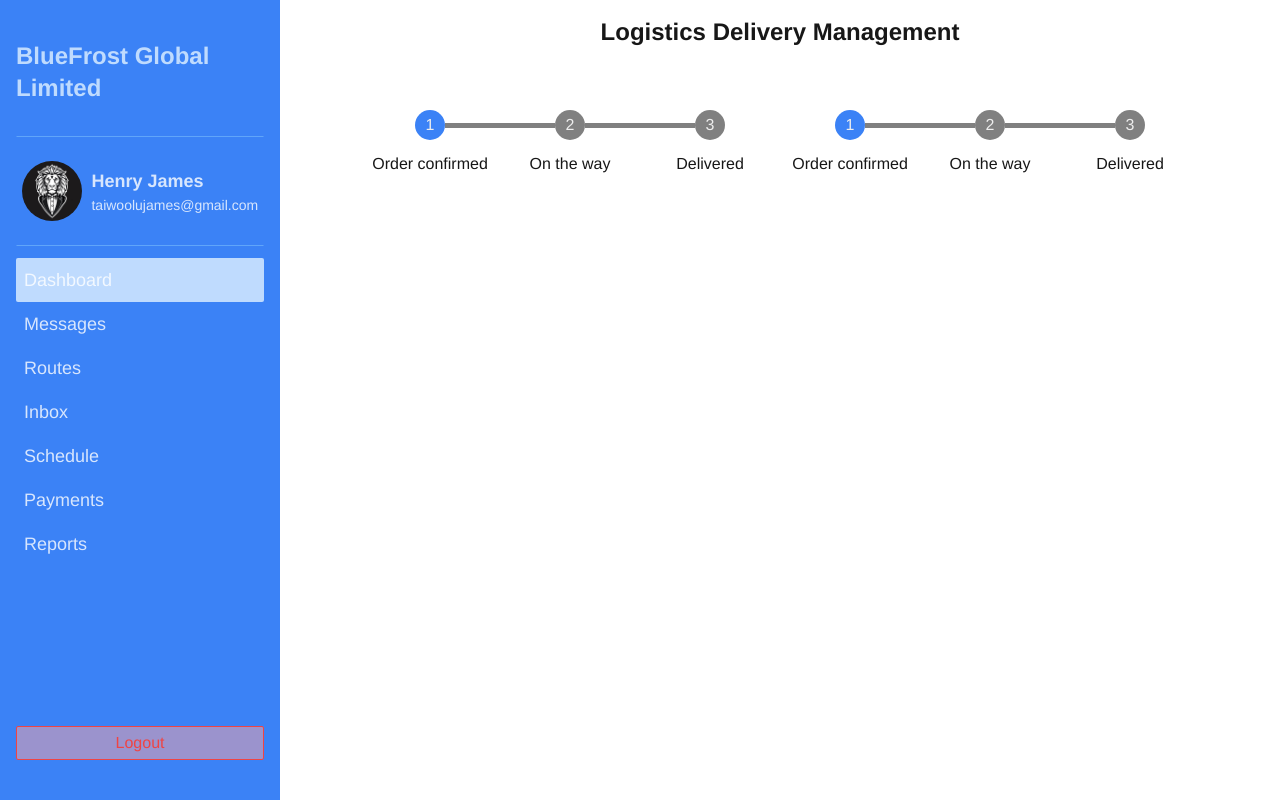
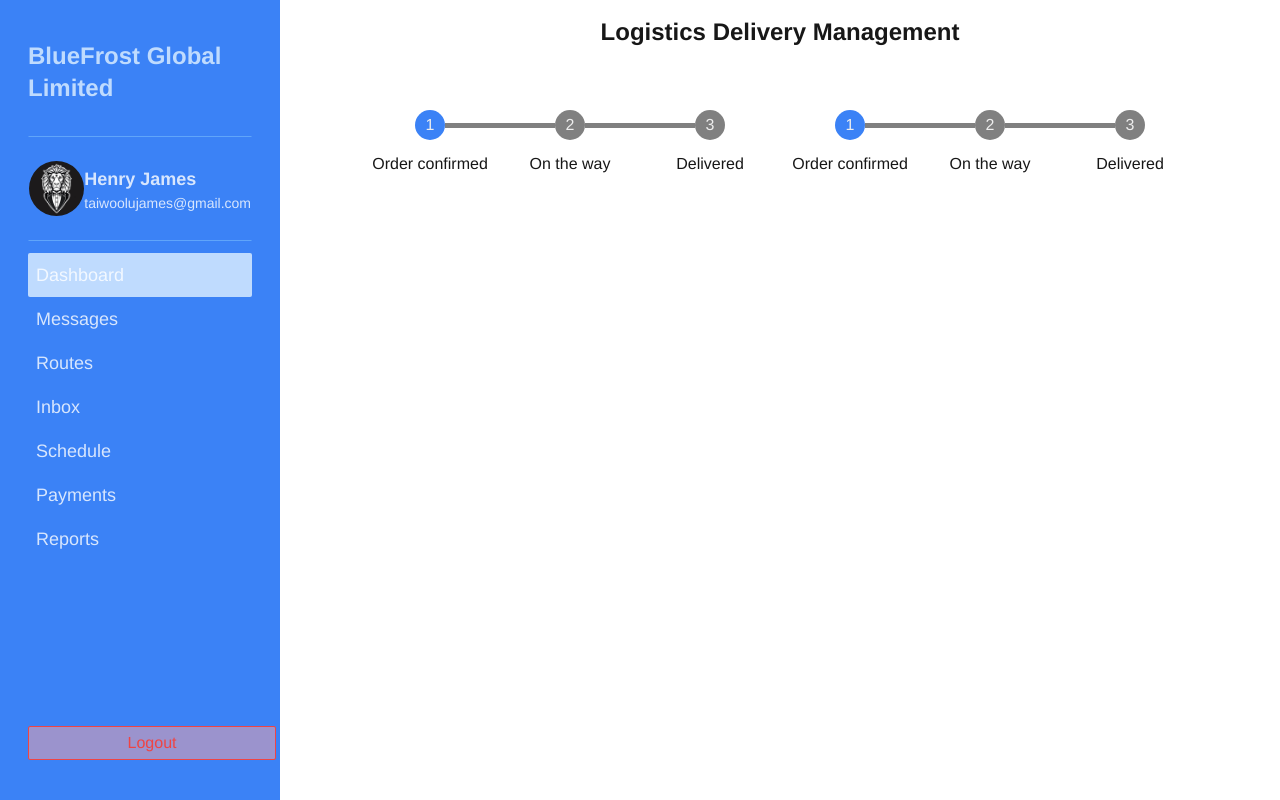
Before and after one commit to henry1234-net/flashbang-logistics, a Next.js app: page / in a window 1280 px wide. Built offline with nearby package versions, Linux system fonts and the light colour scheme.

Commit message:
navbar changes

```diff
--- a/src/app/ui/navbar.tsx
+++ b/src/app/ui/navbar.tsx
@@ -47,7 +47,7 @@ export const Navbar = () => {
     ]
   return (
     <div className='w-screen md:w-[280px] h-screen overflow-hidden bg-blue-500 fixed md:p-4 flex flex-col place-items-center z-50'>
-        <div className="relative h-full">
+        <div className="relative h-full w-full px-3">
             <div className='font-bold text-2xl text-blue-200 py-6 md:mb-2'>BlueFrost Global Limited</div>
             {username.map((user, id)=>(
                 <div className="grid grid-flow-col place-items-center w-full py-6 border border-y-blue-400 border-x-transparent" key={id}>
```
Also changed, not shown: src/app/globals.css (line endings or trailing spaces).
